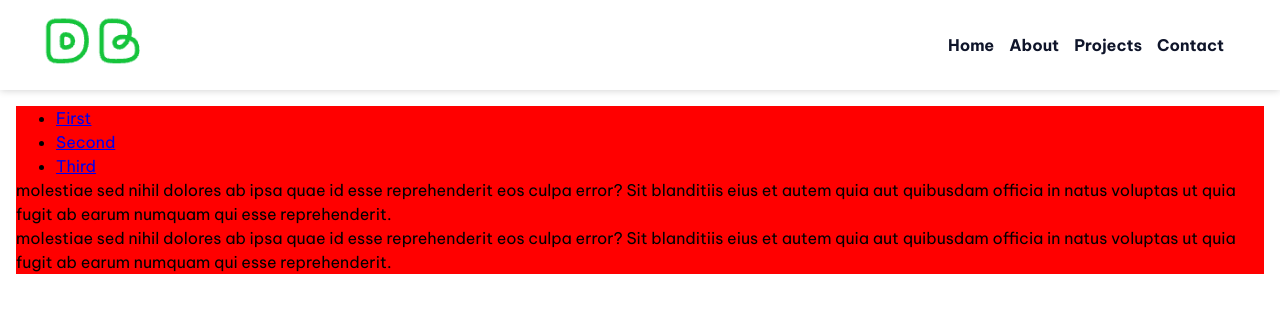
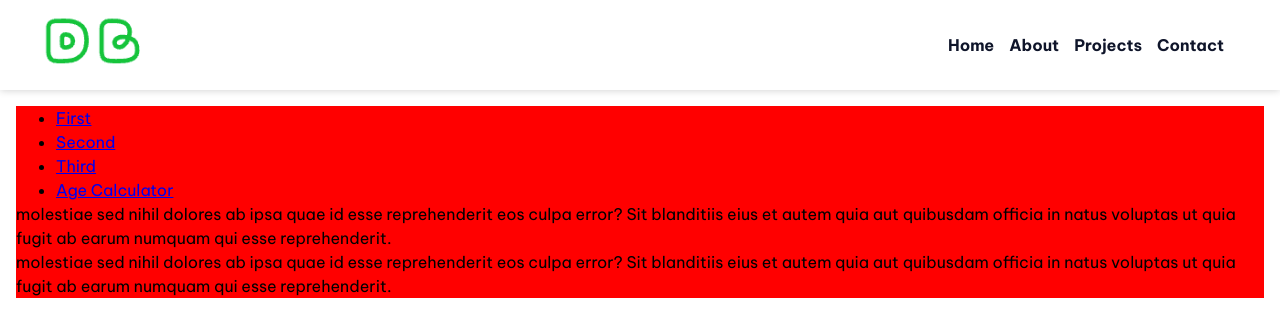
Before and after one commit to dietban19/myportfolio, a React (Create React App) app: page /FEM in a window 1280 px wide. Shown: the top 336 px of the page. Built offline with nearby package versions, Linux system fonts and the light colour scheme.

Commit message:
age calcualtor

```diff
--- a/src/components/pages/FEM.js
+++ b/src/components/pages/FEM.js
@@ -27,9 +27,13 @@ function FEM({ isNavOpen, toggleNav }) {
                 Third
               </a>
             </li>
+            <li>
+              <a href="https://deluxe-sprite-40889e.netlify.app/">
+                Age Calculator
+              </a>
+            </li>
           </ul>
           <p>
-            {" "}
             molestiae sed nihil dolores ab ipsa quae id esse reprehenderit eos
             culpa error? Sit blanditiis eius et autem quia aut quibusdam officia
             in natus voluptas ut quia fugit ab earum numquam qui esse
--- a/src/components/pages/Projects.js
+++ b/src/components/pages/Projects.js
@@ -12,6 +12,11 @@ export default function Projects() {
             <Link to="/FEM" target="_blank">
               <button>Click Here!</button>
             </Link>
+            <button>
+              <a href="https://deluxe-sprite-40889e.netlify.app/">
+                Try my Age Calculator
+              </a>
+            </button>
           </div>
         </div>
       </section>
```
